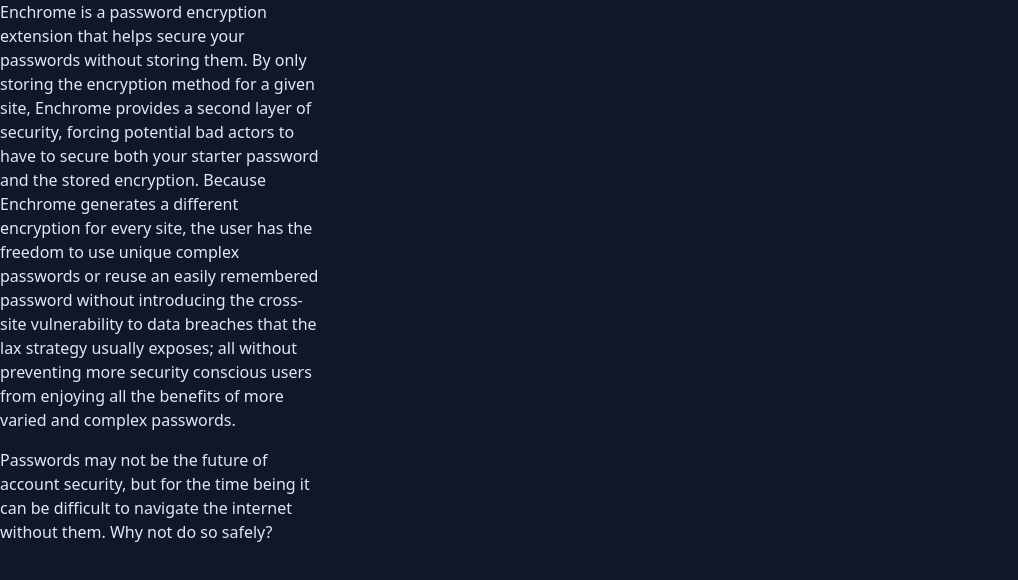
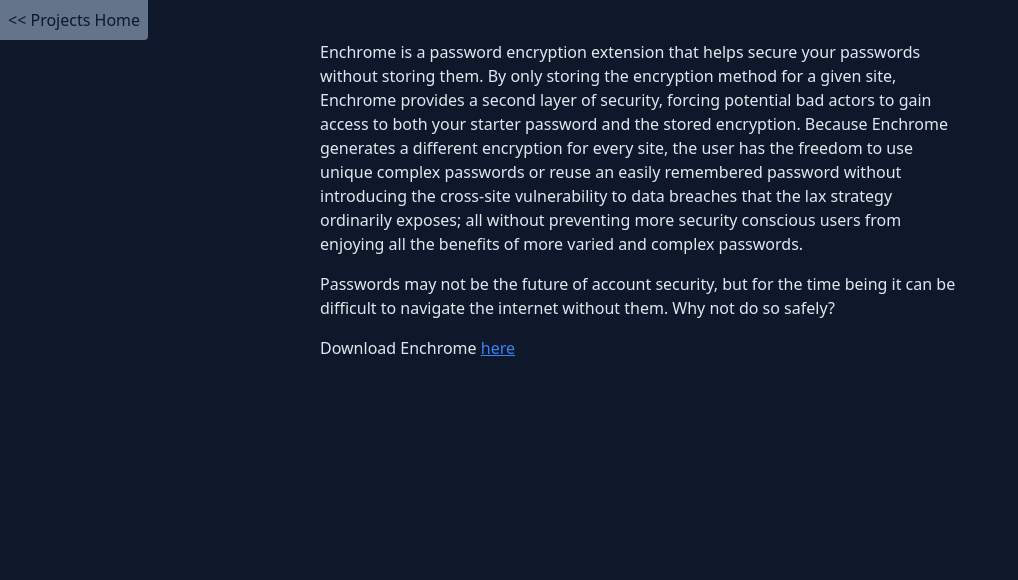
Before and after one commit to sitownle/personal-site, a Next.js app: page /experimental/enchrome in a window 1280 px wide. Shown: the top 580 px of the page, without its empty margins (0-1018 px from the left). Built offline with nearby package versions, Linux system fonts and the light colour scheme.

Commit message:
lazy load 3d stuff and other lighthouse changes

```diff
--- a/components/useAutoResize.js
+++ b/components/useAutoResize.js
@@ -4,7 +4,7 @@
   const [isExpanded, setIsExpanded] = useState(true);
   const targ = useRef();
   const expandedW = useRef(0);
-  const dir = config?.direction.toLowerCase();
+  const dir = config ? config.direction.toLowerCase() : "left";
   const o = dir == "up" || dir == "down" ? "height" : "width";
   //const o = config?.orientation.toLowerCase();
   //const opacity = config?.opacity;
--- a/pages/experimental/enchrome.js
+++ b/pages/experimental/enchrome.js
@@ -1,4 +1,5 @@
 import Head from "next/head";
+import Link from "next/link";
 
 const Enchrome = () => {
   return (
@@ -12,26 +13,41 @@
         <meta name="viewport" content="width=device-width, initial-scale=1" />
         <link rel="icon" href="/favicon.ico" />
       </Head>
-      <div className="min-h-[100vh] w-full bg-slate-900 text-slate-200 flex flex-row">
-        <div className="w-1/4 flex flex-col gap-4">
+      <div className="min-h-[100vh] w-full bg-slate-900 text-slate-200 flex flex-row justify-center">
+        <Link
+          className="absolute top-0 left-0 text-slate-900 bg-slate-500 p-2 rounded-br"
+          href="/experimental"
+        >
+          {"<< Projects Home"}
+        </Link>
+        <div className="pt-10 w-1/2 flex flex-col gap-4">
           <p>
             Enchrome is a password encryption extension that helps secure your
             passwords without storing them. By only storing the encryption
             method for a given site, Enchrome provides a second layer of
-            security, forcing potential bad actors to have to secure both your
+            security, forcing potential bad actors to gain access to both your
             starter password and the stored encryption. Because Enchrome
             generates a different encryption for every site, the user has the
             freedom to use unique complex passwords or reuse an easily
             remembered password without introducing the cross-site vulnerability
-            to data breaches that the lax strategy usually exposes; all without
-            preventing more security conscious users from enjoying all the
-            benefits of more varied and complex passwords.
+            to data breaches that the lax strategy ordinarily exposes; all
+            without preventing more security conscious users from enjoying all
+            the benefits of more varied and complex passwords.
           </p>
           <p>
             Passwords may not be the future of account security, but for the
             time being it can be difficult to navigate the internet without
             them. Why not do so safely?
           </p>
+          <div>
+            Download Enchrome{" "}
+            <Link
+              href="/"
+              className="underline text-blue-500 hover:text-blue-700"
+            >
+              here
+            </Link>
+          </div>
         </div>
       </div>
     </>
--- a/pages/experimental/index.js
+++ b/pages/experimental/index.js
@@ -7,14 +7,14 @@
   "auto-resize":
     "A small hook inspired by useAutoAnimate to simplify the animation I find myself reaching for often, but find more difficult to implement in my normal tailwind workflow",
   enchrome:
-    "A password encryption chrome extension that provides an extra level of security for all levels of users",
+    "A password encryption chrome extension that provides an extra level of security for users at all levels of security consciousness",
   "rays.ai":
     "My first job! I built, deployed, and managed all parts of the website, the most significant of which was the graphical editor for optical design exploration with collaborative editing, unlimited undo/redo and a microservice written in golang for powering ray tracing computations"
 };
 
 const ProjectIndex = () => {
   function changeCase(origStr) {
-    return origStr?.replace(/-/g, " ");
+    return origStr ? origStr.replace(/-/g, " ") : "";
   }
 
   function Bridge({ project }) {
--- a/pages/index.tsx
+++ b/pages/index.tsx
@@ -1,8 +1,13 @@
 import Head from "next/head";
 import Image from "next/image";
 import Link from "next/link";
+import dynamic from "next/dynamic";
 import styles from "../styles/Home.module.css";
-import Graph from "../components/graph.jsx";
+const Graph = dynamic(() => import("../components/graph.jsx"), {
+  loading: () => (
+    <div className="animate-fill bg-gradient-to-l from-cyan-400 to-black border-r border-cyan-400 h-[50px] mt-24 shadow-[11px_0px_6px_5px_cyan-400] shadow-cyan-400" />
+  )
+});
 
 export default function Home() {
   return (
@@ -54,16 +59,11 @@
           </a>
         </div>
 
-        {/* <div >className={styles.center}> */}
         <div className="h-[400px] w-[600px] ">
           <Graph />
         </div>
 
-        <div
-          className={
-            /*styles.grid*/ "grid grid-cols-4 w-[1100px] max-w-[100%] "
-          }
-        >
+        <div className={"grid grid-cols-4 w-[1100px] max-w-[100%] "}>
           <Link
             href="/neurons/Software-Development"
             className={
--- a/pages/neurons/[title].js
+++ b/pages/neurons/[title].js
@@ -179,7 +179,7 @@
         <div className="w-1/4 flex flex-col gap-4">
           <Link
             href="/"
-            className="group bg-slate-500 text-slate-100 hover:bg-slate-100 hover:text-slate-500 transition-colors w-[200px] text-center rounded-sm ml-4 mt-4 px-2 flex pl-16"
+            className="group bg-slate-600 text-slate-100 hover:bg-slate-100 hover:text-slate-500 transition-colors w-[200px] text-center rounded-sm ml-4 mt-4 px-2 flex pl-16"
           >
             <p className="rotate-180 w-[10px] text-slate-500 group-hover:translate-x-[-4px]">
               &#10132;
--- a/tailwind.config.js
+++ b/tailwind.config.js
@@ -5,7 +5,21 @@
     "./components/**/*.{js,ts,jsx,tsx}"
   ],
   theme: {
-    extend: {}
+    extend: {
+      animation: {
+        fill: "fill 5s infinite"
+      },
+      keyframes: {
+        fill: {
+          "0%": { width: "0%" },
+          "33%": { width: "20%" },
+          "50%": { width: "40%" },
+          "66%": { width: "60%" },
+          "80%": { width: "75%" },
+          "100%": { width: "80%" }
+        }
+      }
+    }
   },
   plugins: []
 };
```
